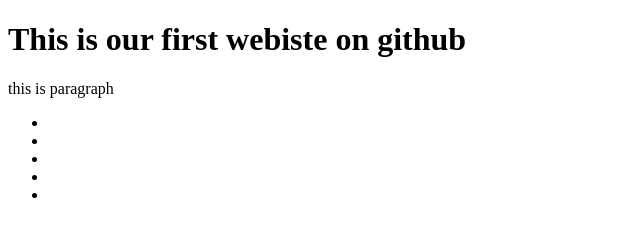
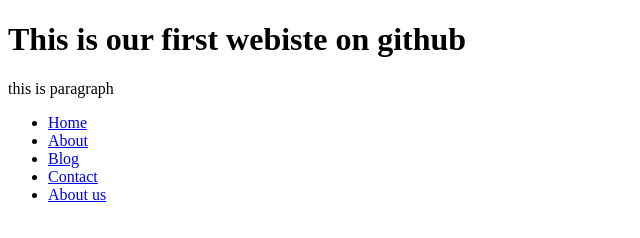
Before and after one commit to shariful100/web1, a plain HTML site: page index.html in a window 1280 px wide. Shown: the whole page, without its empty margins (0-640 px from the left). Drawn offline with Linux system fonts and the light colour scheme.

Commit message:
menu item name changed

```diff
--- a/index.html
+++ b/index.html
@@ -8,11 +8,11 @@
 	<h1>This is our first webiste on github</h1>
 	<p>this is paragraph</p>
 	<ul>
-		<li><a href=""></a></li>
-		<li><a href=""></a></li>
-		<li><a href=""></a></li>
-		<li><a href=""></a></li>
-		<li><a href=""></a></li>
+		<li><a href="#">Home</a></li>
+		<li><a href="#">About</a></li>
+		<li><a href="#">Blog</a></li>
+		<li><a href="#">Contact</a></li>
+		<li><a href="#">About us</a></li>
 	</ul>
 </body>
 </html>
```
